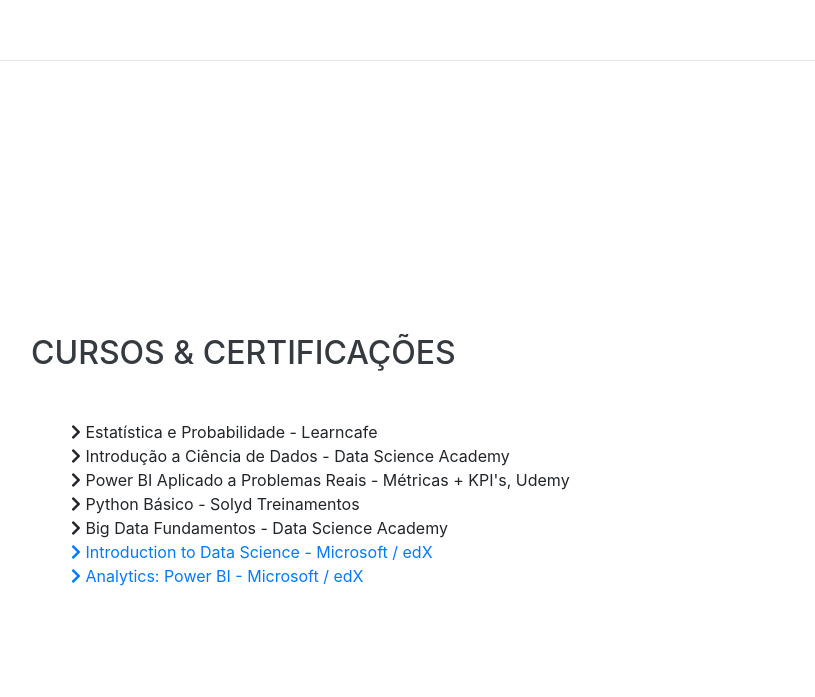
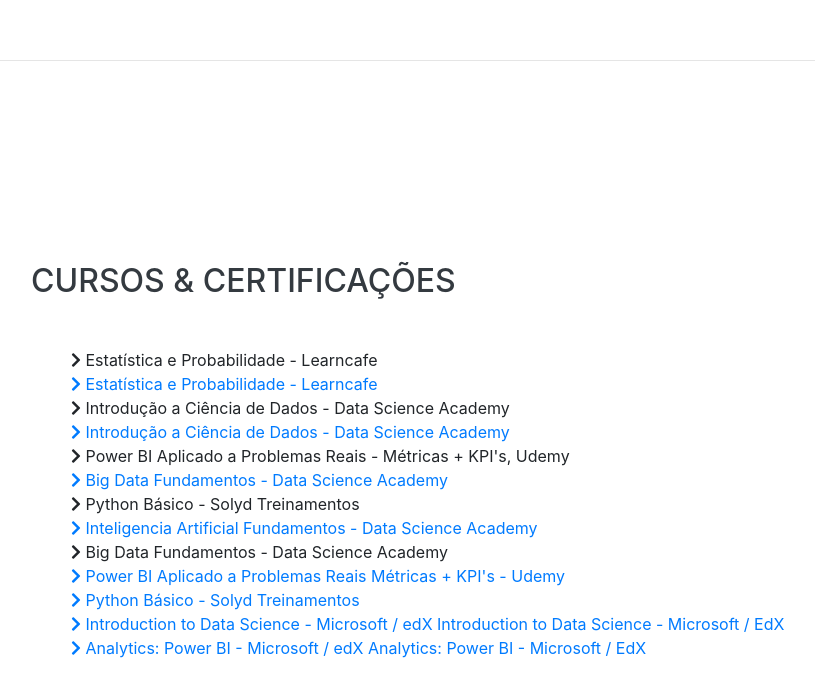
Before and after one commit to 666Dourado/Dev, a website with bundled scripts: page index.html in a window 1280 px wide. Shown: the part 4183-4880 px from the top of the page, without its empty margins (289-1104 px from the left). Built offline with nearby package versions, Linux system fonts and the light colour scheme; a web font is replaced by a local one.

Commit message:
Update index.html
Alteração nos links dos cursos

```diff
--- a/index.html
+++ b/index.html
@@ -249,27 +249,54 @@
           <li>
             <i class="fa fa-chevron-right"></i>
             Estatística e Probabilidade - Learncafe </li>
+            <a href="https://drive.google.com/open?id=1hw6ejQPCSdyAqMrDqoTRJBhZ0zGAZr5Q">
+              <i class="fa fa-chevron-right"></i>
+              Estatística e Probabilidade - Learncafe
+            </a></li>
           <li>
             <i class="fa fa-chevron-right"></i>
             Introdução a Ciência de Dados - Data Science Academy </li>
+            <a href="https://drive.google.com/open?id=19xrz63L1ozhN9rV-WhCId6h9pgizUoK_">
+              <i class="fa fa-chevron-right"></i>
+              Introdução a Ciência de Dados - Data Science Academy
+            </a></li>
           <li>
             <i class="fa fa-chevron-right"></i>
             Power BI Aplicado a Problemas Reais - Métricas + KPI's, Udemy </li>
+            <a href="https://drive.google.com/open?id=15cWKEoEvHqepoann1mfY55DNWqED7IQ_">
+              <i class="fa fa-chevron-right"></i>
+              Big Data Fundamentos - Data Science Academy
+            </a></li>
           <li>
             <i class="fa fa-chevron-right"></i>
             Python Básico - Solyd Treinamentos</li>
+            <a href="https://drive.google.com/open?id=1Sfq3Fc5QSMV36Tt-VdrGOVGtNPy5bNCB">
+              <i class="fa fa-chevron-right"></i>
+              Inteligencia Artificial Fundamentos - Data Science Academy
+            </a></li>
           <li>
             <i class="fa fa-chevron-right"></i>
             Big Data Fundamentos - Data Science Academy </li>
+            <a href="https://drive.google.com/open?id=1nzEgo2YpZRJULMsQ5m0Jjh9TY8AtPGWQ">
+              <i class="fa fa-chevron-right"></i>
+              Power BI Aplicado a Problemas Reais Métricas + KPI's - Udemy
+            </a></li>
+          <li>
+            <a href="https://drive.google.com/open?id=1S1bsdVerv6-KchAdzr1w8tNhBWi4fgP6">
+              <i class="fa fa-chevron-right"></i>
+              Python Básico - Solyd Treinamentos
+            </a></li>
           <li>
             <a href="https://drive.google.com/open?id=1YxBO43-2zOxtG6PTO8Zmamgp_djVewf8">
               <i class="fa fa-chevron-right"></i>
               Introduction to Data Science - Microsoft / edX
+              Introduction to Data Science - Microsoft / EdX
             </a></li>
           <li>
             <a href="https://drive.google.com/file/d/1P4ny2KB2-uSEfpCsu9ewyedrD4_7lqkR/view">
               <i class="fa fa-chevron-right"></i>
               Analytics: Power BI - Microsoft / edX
+              Analytics: Power BI - Microsoft / EdX
             </a></li>
         </ul>
       </div>
```
